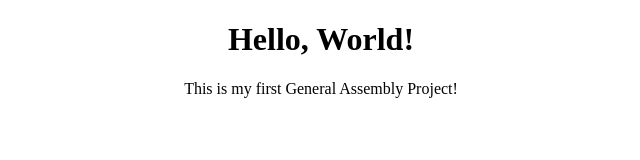
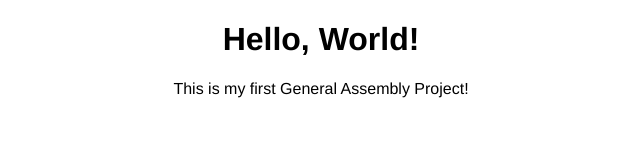
Before and after one commit to roguegeneral/roguegeneral.github.io, a plain HTML site: page index.html in a window 1280 px wide. Shown: the whole page, without its empty margins (319-959 px from the left). Drawn offline with Linux system fonts and the light colour scheme.

Commit message:
My fourth commit!

```diff
--- a/index.html
+++ b/index.html
@@ -4,8 +4,14 @@
 	<style>
 	body {
 		text-align: center;
-		font-family: helvectica;
+		font-family: helvetica;
 	}
+
+	p {
+		text-align: center;
+		font-family: helvetica
+		}
+
 	</style>
 </head>
 
```
